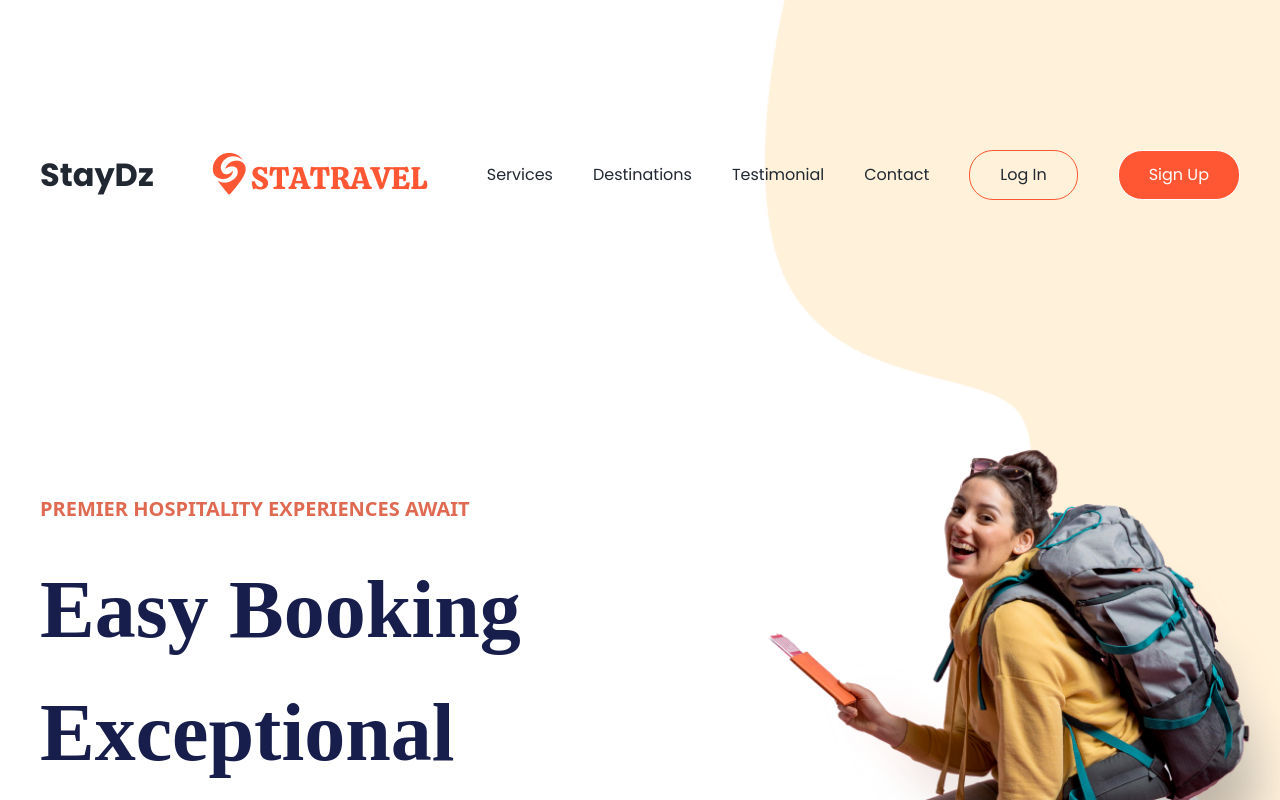
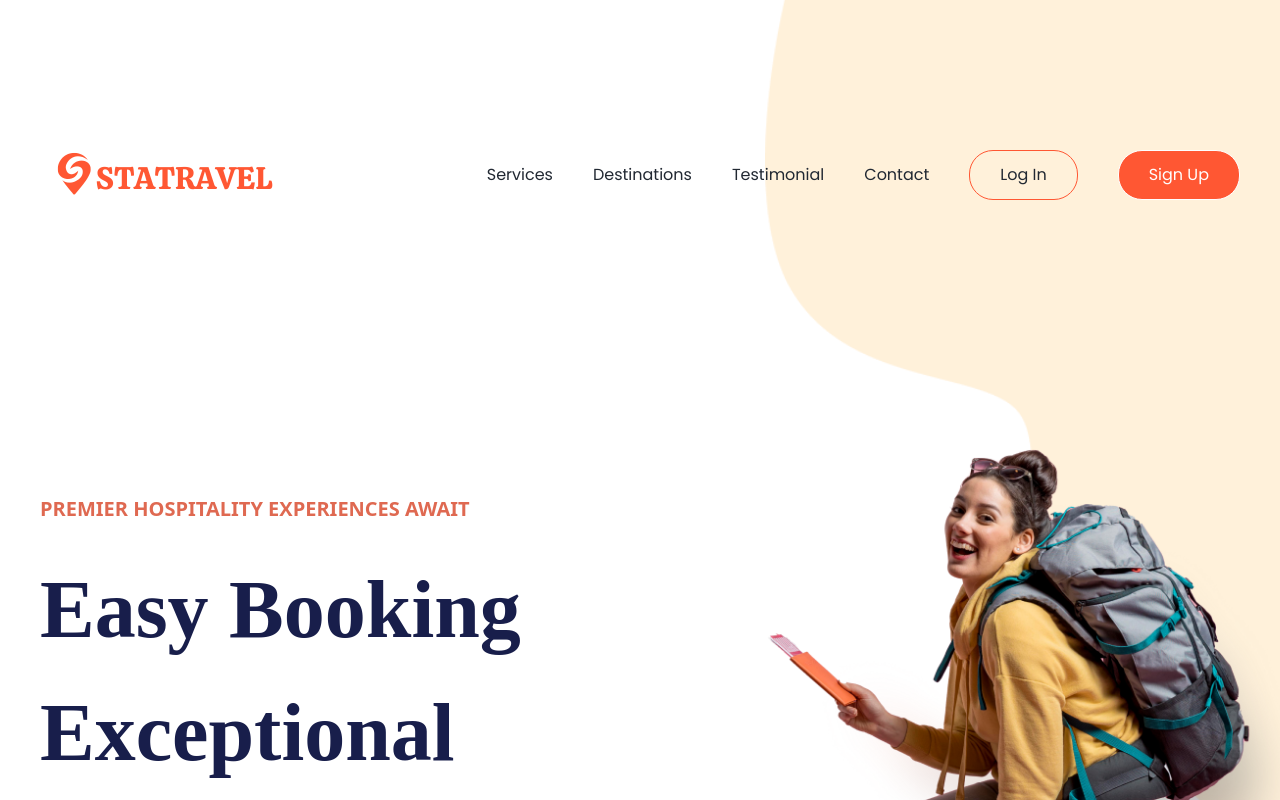
Before and after one commit to chikhaouiMohammed/miniProjet, a React (Vite) app: page / in a window 1280 px wide. Shown: the top 800 px of the page. Built offline with nearby package versions, Linux system fonts and the light colour scheme; a web font is replaced by a local one.

Commit message:
Fixing Logo in Landing Page

```diff
--- a/src/components/Header/Header.jsx
+++ b/src/components/Header/Header.jsx
@@ -11,7 +11,6 @@ function  Header() {
     return (
         <header className='container mx-auto px-[40px] font-poppins flex justify-between items-center py-[50px] text-mainTextColor'>
             {/* Logo */}
-            <div className='text-[32px] font-bold cursor-pointer'>StayDz</div>
             <div className='w-[250px] cursor-pointer'><img className='w-full h-full' src={logo} alt="" /></div>
 
             {/* Navbar */}
```
